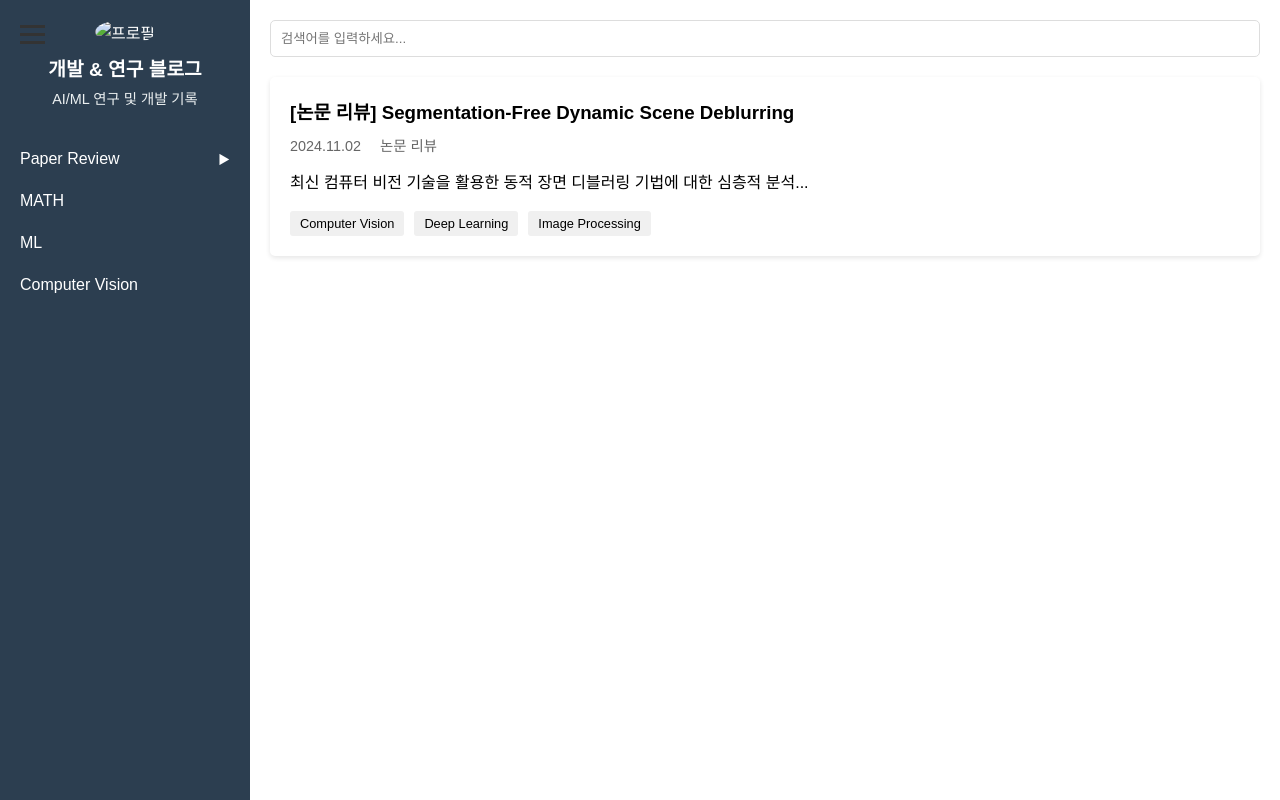
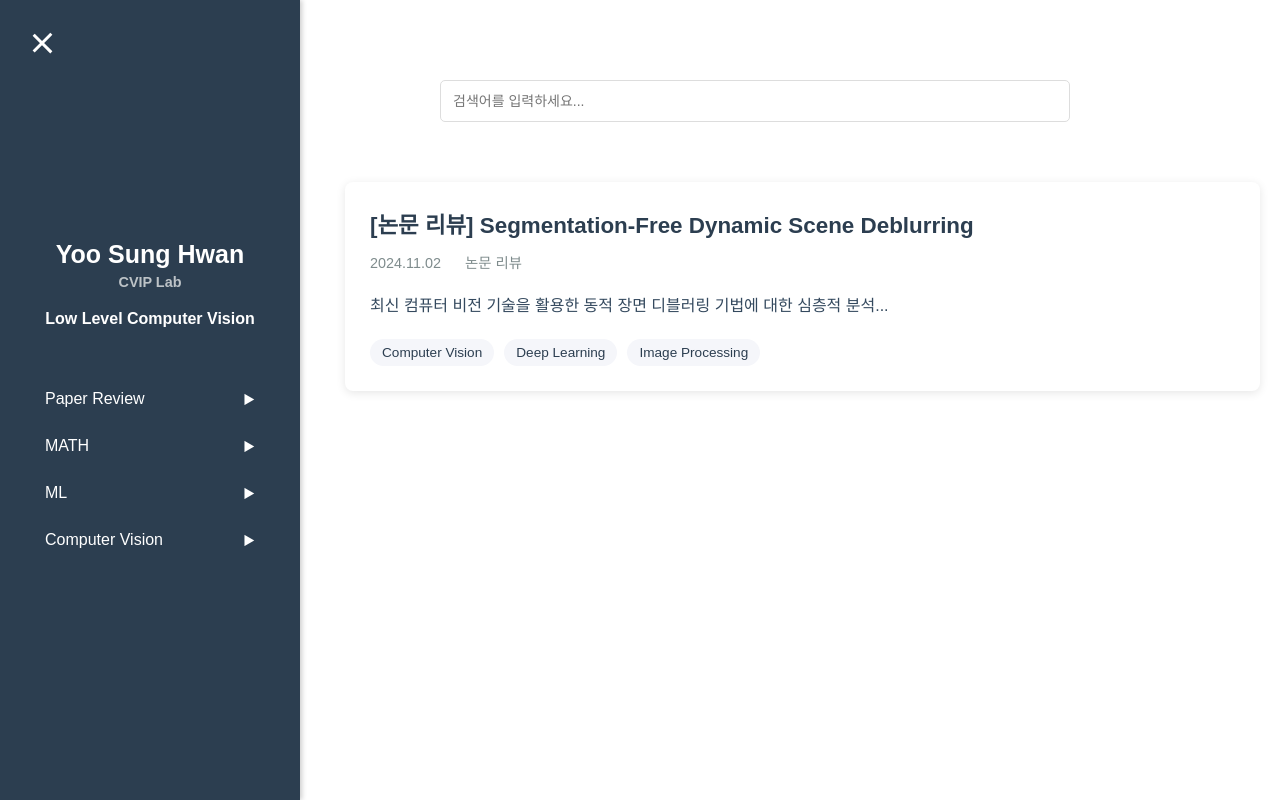
Before and after one commit to SungHwanYoo/cvip-sunghwan.github.io, a plain HTML site: page index.html in a window 1280 px wide. Both pictures are taken after a click on the button 32 px from the left and 34 px from the top of the page. Drawn offline with Linux system fonts and the light colour scheme.

Commit message:
Add files via upload

```diff
--- a/index.html
+++ b/index.html
@@ -6,41 +6,78 @@
     <title>CVIP-Sunghwan</title>
     <link rel="stylesheet" href="styles.css">
 </head>
+
 <body>
+
+    <!-- 메뉴 버튼 -->
+
     <button id="sidebarToggle" class="sidebar-toggle">
         <span></span>
         <span></span>
         <span></span>
     </button>
 
+    <!-- 사이드 바 -->
     <div class="sidebar" id="sidebar">
     <div class="profile">
-        <img src="profile.jpg" alt="프로필">
-        <h2>개발 & 연구 블로그</h2>
-        <p>AI/ML 연구 및 개발 기록</p>
+        <div class = "profile-info">
+            <b style="font-size: 25px">Yoo Sung Hwan</b>
+            <b><p>CVIP Lab</p></b>
+        </div>
+        <b>Low Level Computer Vision</b>
     </div>
+
+    <!-- 메뉴 바 -->
+
     <nav>
         <ul>
             <li>
                 Paper Review
-                <span id="arrow" onclick="openDiv()" class="arrow"></span>
-                <div id="leftInner2" style="display: none;">
+                <span class="arrow" onclick="toggleMenu('Menu1')"></span>
+                <div id="Menu1">
                     <div>Computer Vision</div>
                     <div>Deep Learning</div>
                     <div>Machine Learning</div>
                 </div>
             </li>
-            <li>MATH</li>
-            <li>ML</li>
-            <li>Computer Vision</li>
+
+            <li>
+                MATH
+                <span class="arrow" onclick="toggleMenu('Menu2')"></span>
+                <div id="Menu2">
+                    <div>Linear Algebra</div>
+                    <div>Probability and Statistics</div>
+                </div>
+            </li>
+
+            <li>
+                ML
+                <span class="arrow" onclick="toggleMenu('Menu3')"></span>
+                <div id="Menu3">
+                    <div>Pytorch</div>
+                </div>
+            </li>
+
+            <li>
+                Computer Vision
+                <span class="arrow" onclick="toggleMenu('Menu4')"></span>
+                <div id="Menu4">
+                    <div>Deblurring</div>
+                    <div>Classification</div>
+                </div>
+            </li>
         </ul>
     </nav>
 </div>
+
+    <!-- 검색 바 -->
 
     <main class="main-content">
         <div class="search-bar">
             <input type="text" placeholder="검색어를 입력하세요...">
         </div>
+
+        <!-- 포스트 내용 -->
 
         <div class="posts">
             <article class="post-card">
@@ -63,6 +100,9 @@
         </div>
     </main>
 
+    <!-- js 위치 -->
+
     <script src="script.js"></script>
+
 </body>
 </html>
--- a/script.js
+++ b/script.js
@@ -1,47 +1,74 @@
 document.addEventListener('DOMContentLoaded', function() {
-    // 메인 사이드바 토글 관련 요소
     const sidebarToggle = document.getElementById('sidebarToggle');
+    const sidebarSpan = document.querySelectorAll('.sidebar-toggle span');
     const sidebar = document.getElementById('sidebar');
     const mainContent = document.querySelector('.main-content');
 
-    // 사이드바 내부 서브메뉴 토글 관련 요소
-    const leftInner2 = document.getElementById('leftInner2');
-    const arrow = document.getElementById('arrow');
+    let isWhite = false; // 상태를 추적하는 변수 추가
 
     // 메인 사이드바 토글 기능
     sidebarToggle.addEventListener('click', function() {
         sidebar.classList.toggle('active');
         sidebarToggle.classList.toggle('active');
         mainContent.classList.toggle('shifted');
+
+        // 토글 후 스크롤 위치 재조정
+        mainContent.scrollTop = mainContent.scrollTop;
+
+        // 색상 토글 로직
+        if (isWhite) {
+            sidebarSpan.forEach(span => {
+                span.style.backgroundColor = "#333";
+            });
+            isWhite = false;
+        } else {
+            sidebarSpan.forEach(span => {
+                span.style.backgroundColor = "#fff";
+            });
+            isWhite = true;
+        }
     });
 
-    // 검색 기능
-    const searchInput = document.querySelector('.search-bar input');
-    searchInput.addEventListener('input', (e) => {
-        const searchTerm = e.target.value.toLowerCase();
-        // 검색 로직 구현
-    });
-
-    // 화면 크기가 변경될 때 사이드바 상태 조정
+    // 화면 크기 변경 시
     window.addEventListener('resize', function() {
         if (window.innerWidth > 768) {
             sidebar.classList.remove('active');
             sidebarToggle.classList.remove('active');
             mainContent.classList.remove('shifted');
+
+            // 리사이즈 후 스크롤 위치 재조정
+            mainContent.scrollTop = mainContent.scrollTop;
         }
+    });
+
+    // 스크롤 이벤트 처리
+    mainContent.addEventListener('scroll', function(e) {
+        e.stopPropagation(); // 스크롤 이벤트 전파 방지
     });
 });
 
 // 서브메뉴 토글 함수
-function openDiv() {
-    const leftInner2 = document.getElementById('leftInner2');
-    const arrow = document.getElementById('arrow');
+function toggleMenu(menuId) {
+    const menu = document.getElementById(menuId);
+    const arrow = menu.previousElementSibling;
 
-    if (leftInner2.style.display === 'none') {
-        leftInner2.style.display = 'block';
-        arrow.style.transform = 'rotate(90deg)';
-    } else {
-        leftInner2.style.display = 'none';
-        arrow.style.transform = 'rotate(0deg)';
-    }
+    // 다른 열린 메뉴들 닫기
+    const allMenus = document.querySelectorAll('[id^="Menu"]');
+    const allArrows = document.querySelectorAll('.arrow');
+
+    allMenus.forEach((item) => {
+        if(item.id !== menuId && item.classList.contains('show')) {
+            item.classList.remove('show');
+        }
+    });
+
+    allArrows.forEach((item) => {
+        if(item !== arrow && item.classList.contains('open')) {
+            item.classList.remove('open');
+        }
+    });
+
+    // 선택된 메뉴 토글
+    menu.classList.toggle('show');
+    arrow.classList.toggle('open');
 }
--- a/styles.css
+++ b/styles.css
@@ -1,3 +1,4 @@
+/* 기본 스타일 초기화 */
 * {
     margin: 0;
     padding: 0;
@@ -6,8 +7,10 @@
 
 body {
     font-family: 'Arial', sans-serif;
+    overflow-x: hidden;
 }
 
+/* 메뉴 버튼 스타일 */
 .sidebar-toggle {
     position: fixed;
     left: 20px;
@@ -16,6 +19,8 @@ body {
     background: none;
     border: none;
     cursor: pointer;
+    padding: 10px;
+    transition: all 0.3s ease;
 }
 
 .sidebar-toggle span {
@@ -24,23 +29,48 @@ body {
     height: 3px;
     background-color: #333;
     margin: 5px 0;
+    transition: all 0.3s ease;
 }
 
+.sidebar-toggle.active span:nth-child(1) {
+    transform: rotate(45deg) translate(5px, 5px);
+}
+
+.sidebar-toggle.active span:nth-child(2) {
+    opacity: 0;
+}
+
+.sidebar-toggle.active span:nth-child(3) {
+    transform: rotate(-45deg) translate(7px, -7px);
+}
+
+/* 사이드바 스타일 */
 .sidebar {
     position: fixed;
-    left: 0;
+    left: -300px;
     top: 0;
-    width: 250px;
+    width: 300px;
     height: 100vh;
     background-color: #2c3e50;
     color: white;
     padding: 20px;
-    transition: 0.3s;
+    transition: left 0.3s ease;
+    z-index: 999;
+    overflow-y: auto;
 }
 
+.sidebar.active {
+    left: 0;
+    box-shadow: 2px 0 5px rgba(0,0,0,0.2);
+}
+
+/* 프로필 영역 스타일 */
 .profile {
     text-align: center;
     margin-bottom: 30px;
+    position: relative;
+    top: 200px;
+    padding: 20px;
 }
 
 .profile img {
@@ -48,16 +78,34 @@ body {
     height: 100px;
     border-radius: 50%;
     margin-bottom: 10px;
+    border: 3px solid #fff;
+    box-shadow: 0 0 10px rgba(0,0,0,0.2);
 }
 
 .profile h2 {
     font-size: 1.2em;
     margin-bottom: 5px;
+    color: #ecf0f1;
 }
 
 .profile p {
     font-size: 0.9em;
-    color: #ecf0f1;
+    color: #bdc3c7;
+}
+
+.profile-info {
+    padding-bottom : 20px;
+}
+
+.profile-info p {
+    padding-top: 5px;
+}
+
+/* 네비게이션 메뉴 스타일 */
+nav {
+    position: relative;
+    top: 200px;
+    padding: 0 10px;
 }
 
 nav ul {
@@ -65,11 +113,48 @@ nav ul {
 }
 
 nav ul li {
-    padding: 12px 0;
+    padding: 12px 15px;
     cursor: pointer;
     position: relative;
+    margin-bottom: 5px;
+    border-radius: 5px;
+    transition: background-color 0.2s ease;
 }
 
+nav ul li:hover {
+    background-color: rgba(255, 255, 255, 0.1);
+}
+
+/* 서브메뉴 스타일 */
+[id^="Menu"] {
+    overflow: hidden;
+    max-height: 0;
+    opacity: 0;
+    transition: all 0.3s ease-in-out;
+    background-color: rgba(255, 255, 255, 0.05);
+    border-radius: 5px;
+}
+
+[id^="Menu"].show {
+    max-height: 300px;
+    opacity: 1;
+    padding: 5px 0;
+    margin-top: 10px;
+}
+
+[id^="Menu"] div {
+    padding: 10px 20px;
+    font-size: 0.9em;
+    color: #bdc3c7;
+    transition: all 0.2s;
+}
+
+[id^="Menu"] div:hover {
+    background-color: rgba(255, 255, 255, 0.1);
+    color: #fff;
+}
+
+/* 화살표 아이콘 스타일 */
 .arrow {
     float: right;
     transition: transform 0.3s;
@@ -84,71 +169,124 @@ nav ul li {
     transform: rotate(90deg);
 }
 
-#leftInner2 {
-    margin-top: 10px;
-    display: none;
+/* 메인 콘텐츠 영역 스타일 */
+.main-content {
+    margin-left: 0;
+    padding: 20px;
+    transition: margin-left 0.3s ease;
 }
 
-#leftInner2 div {
-    padding: 8px 0 8px 20px;
-    font-size: 0.9em;
-    color: #bdc3c7;
+.main-content.shifted {
+    margin-left: 300px;
 }
 
-.main-content {
-    margin-left: 250px;
-    padding: 20px;
+/* 검색바 스타일 */
+.search-bar {
+    margin: 60px 0;
+    padding: 0 120px;
 }
 
-.search-bar {
+.search-bar input {
+    width: 90%;
+    padding: 12px;
+    border: 1px solid #ddd;
+    border-radius: 5px;
+    font-size: 14px;
+    transition: all 0.3s ease;
+}
+
+.search-bar input:focus {
+    outline: none;
+    border-color: #2c3e50;
+    box-shadow: 0 0 5px rgba(44, 62, 80, 0.2);
+}
+
+/* 포스트 카드 스타일 */
+.post-card {
+    background: white;
+    padding: 25px;
+    border-radius: 8px;
+    box-shadow: 0 2px 10px rgba(0,0,0,0.1);
+    margin: 50px 0 0 25px;
+    transition: transform 0.2s ease;
+}
+
+.post-card:hover {
+    transform: translateY(-2px);
+    box-shadow: 0 4px 15px rgba(0,0,0,0.15);
+}
+
+/* 포스트 헤더 스타일 */
+.post-header {
     margin-bottom: 20px;
 }
 
-.search-bar input {
-    width: 100%;
-    padding: 10px;
-    border: 1px solid #ddd;
-    border-radius: 5px;
-}
-
-.post-card {
-    background: white;
-    padding: 20px;
-    border-radius: 5px;
-    box-shadow: 0 2px 5px rgba(0,0,0,0.1);
-    margin-bottom: 20px;
-}
-
-.post-header {
-    margin-bottom: 15px;
-}
-
 .post-title {
-    margin-bottom: 10px;
+    margin-bottom: 12px;
+    color: #2c3e50;
+    font-size: 1.4em;
 }
 
 .post-meta {
     font-size: 0.9em;
-    color: #666;
+    color: #7f8c8d;
 }
 
 .post-meta span {
-    margin-right: 15px;
+    margin-right: 20px;
+    display: inline-flex;
+    align-items: center;
 }
 
+/* 포스트 본문 스타일 */
 .post-excerpt {
-    margin-bottom: 15px;
-    line-height: 1.6;
+    margin-bottom: 20px;
+    line-height: 1.7;
+    color: #34495e;
 }
 
+/* 태그 스타일 */
 .tags {
     display: flex;
     gap: 10px;
+    flex-wrap: wrap;
 }
 
 .tag {
-    background: #f0f0f0;
-    padding: 5px 10px;
-    border-radius: 3px;
-    font-size: 0.8em;
+    background: #f5f6fa;
+    padding: 6px 12px;
+    border-radius: 15px;
+    font-size: 0.85em;
+    color: #2c3e50;
+    transition: all 0.2s ease;
 }
+
+.tag:hover {
+    background: #2c3e50;
+    color: white;
+}
+
+/* 반응형 디자인 */
+@media screen and (max-width: 768px) {
+    .sidebar {
+        width: 250px;
+        left: -250px;
+    }
+
+    .main-content.shifted {
+        margin-left: 0;
+        transform: translateX(250px);
+    }
+
+    .profile {
+        top: 80px;
+    }
+
+    nav {
+        top: 80px;
+    }
+
+    .post-card {
+        padding: 20px;
+    }
+}
```
